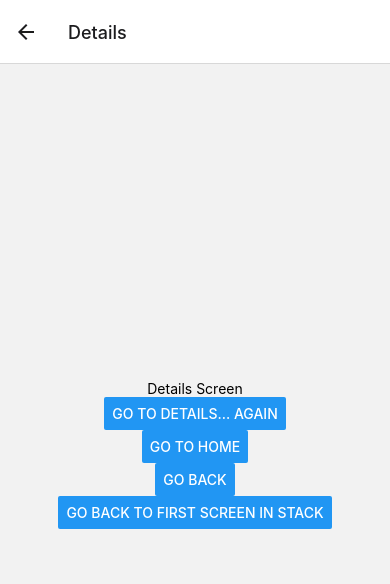
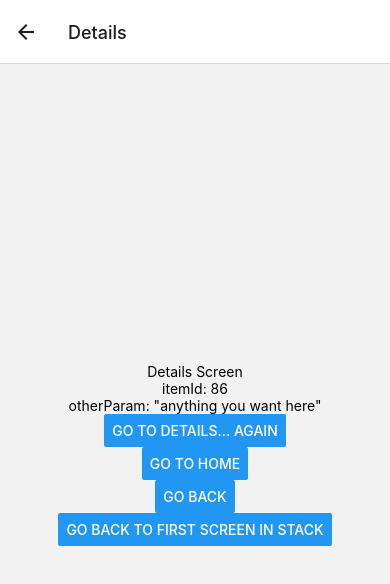
Before and after one commit to ftolentino/react-native-test, a React Native app: screen / in a window 390 px wide. Both pictures are taken after a click on the button "GO TO DETAILS". Shown: the top 584 px of the page. Built offline with nearby package versions, Linux system fonts and the light colour scheme.

Commit message:
Add passing params feature

```diff
--- a/App.js
+++ b/App.js
@@ -9,19 +9,33 @@
       <Text>Home Screen</Text>
       <Button
         title="Go to Details"
-        onPress={() => navigation.navigate('Details')}
+        onPress={() => {
+          /* 1. Navigate to the Details route with params */
+          navigation.navigate('Details', {
+            itemId: 86,
+            otherParam: 'anything you want here',
+          });
+        }}
       />
     </View>
   );
 }
 
-function DetailsScreen({ navigation }) {
+function DetailsScreen({ route, navigation }) {
+  /*2. Get the param */
+  const { itemId, otherParam } = route.params;
   return (
     <View style={{ flex: 1, alignItems: 'center', justifyContent: 'center' }}>
       <Text>Details Screen</Text>
+      <Text>itemId: {JSON.stringify(itemId)}</Text>
+      <Text>otherParam: {JSON.stringify(otherParam)}</Text>
       <Button
         title="Go to Details... again"
-        onPress={() => navigation.push('Details')}
+        onPress={() =>
+          navigation.push('Details', {
+            itemId: Math.floor(Math.random() * 100),
+          })
+        }
       />
       <Button title="Go to Home" onPress={() => navigation.navigate('Home') } />
       <Button title="Go back" onPress={() => navigation.goBack()} />
```
